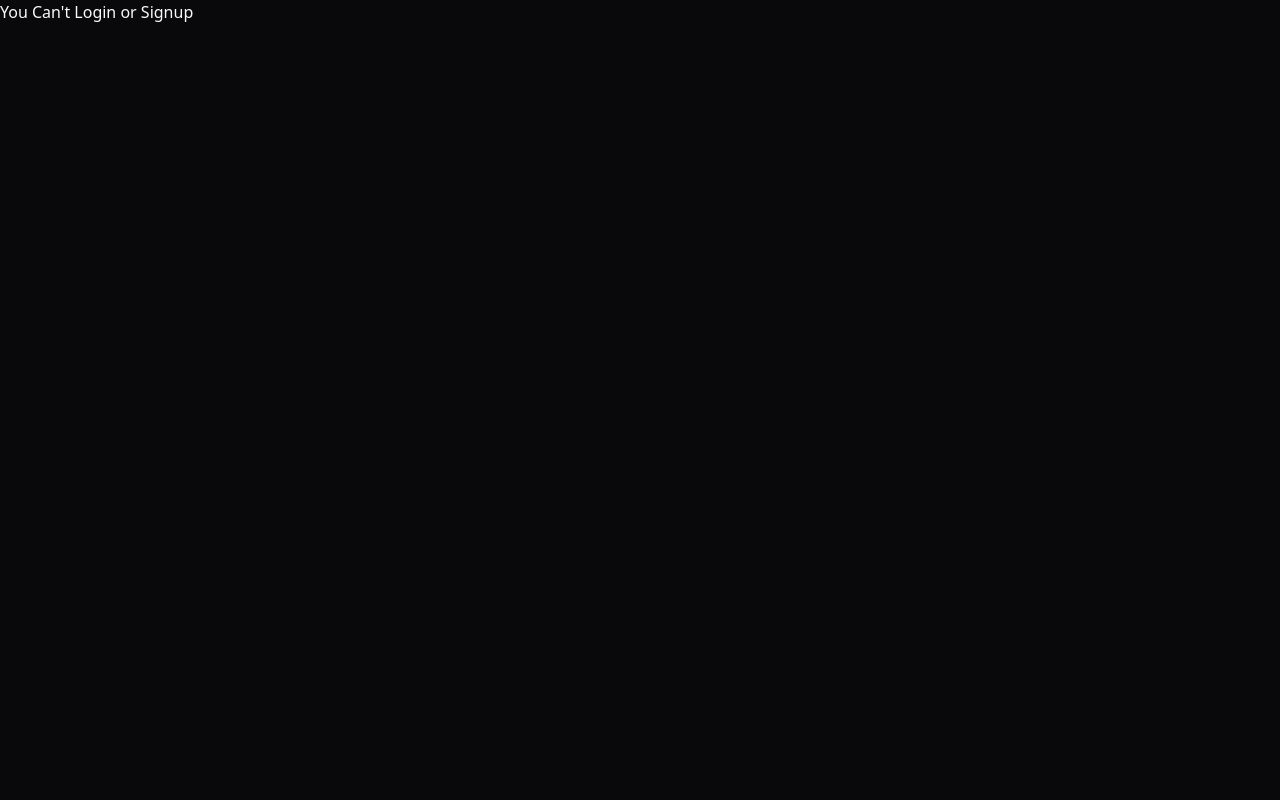
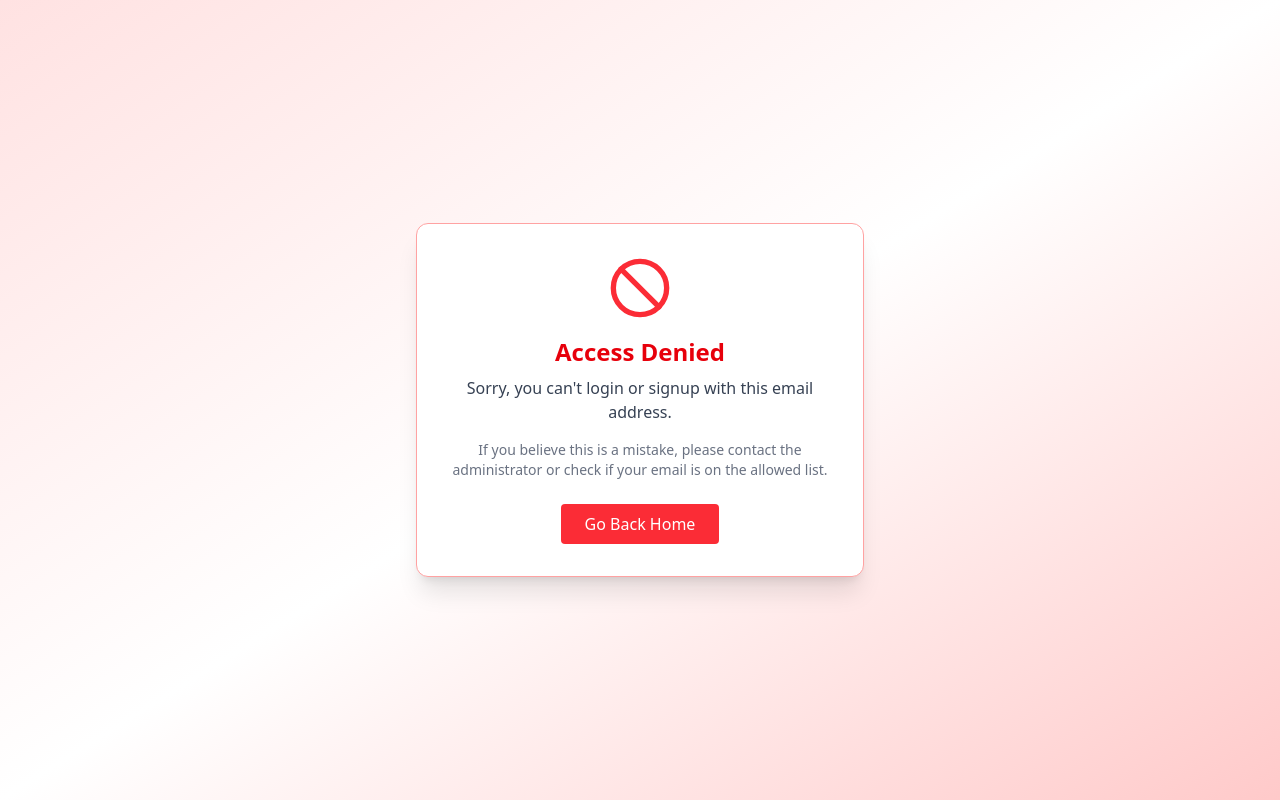
Before and after one commit to Codechef-VITC-Student-Chapter/voting-app, a Next.js app: page /you-cant-login in a window 1280 px wide. Built offline with nearby package versions, Linux system fonts and the light colour scheme.

Commit message:
chore: add styles

```diff
--- a/src/app/you-cant-login/page.tsx
+++ b/src/app/you-cant-login/page.tsx
@@ -1,9 +1,28 @@
-import React from 'react'
+import React from 'react';
+import { Ban } from 'lucide-react';
+import Link from 'next/link';
 
 const YouCantLogin = () => {
   return (
-    <div>You Can&apos;t Login or Signup</div>
-  )
-}
+    <div className="min-h-screen flex items-center justify-center bg-gradient-to-br from-red-100 via-white to-red-200">
+      <div className="bg-white shadow-xl rounded-xl p-8 flex flex-col items-center max-w-md border border-red-300">
+        <Ban className="w-16 h-16 text-red-500 mb-4" />
+        <h1 className="text-2xl font-bold text-red-600 mb-2">Access Denied</h1>
+        <p className="text-gray-700 text-center mb-4">
+          Sorry, you can't login or signup with this email address.
+        </p>
+        <p className="text-gray-500 text-center text-sm">
+          If you believe this is a mistake, please contact the administrator or check if your email is on the allowed list.
+        </p>
+        <Link
+          href="/"
+          className="mt-6 px-6 py-2 bg-red-500 text-white rounded hover:bg-red-600 transition"
+        >
+          Go Back Home
+        </Link>
+      </div>
+    </div>
+  );
+};
 
-export default YouCantLogin
+export default YouCantLogin;
```
